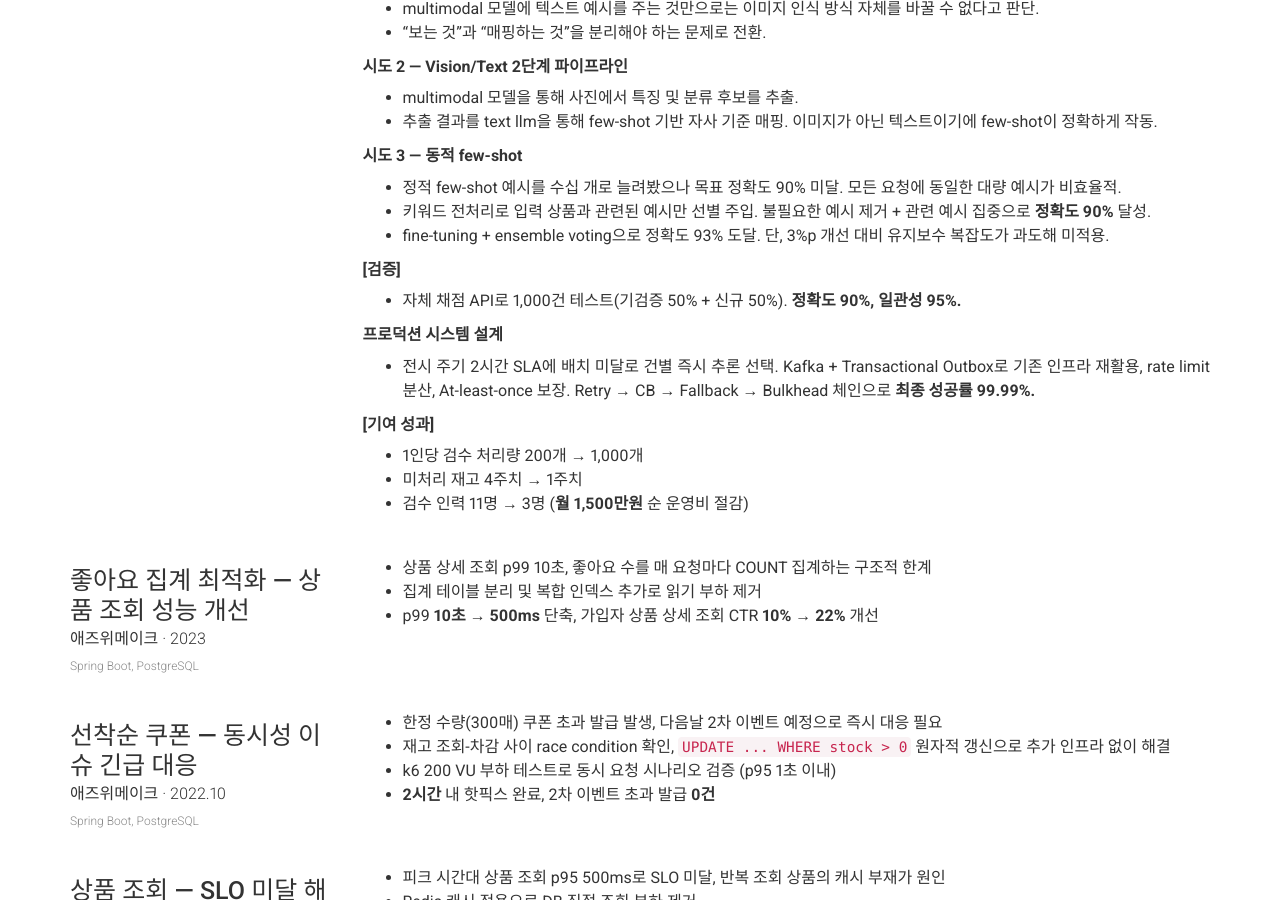
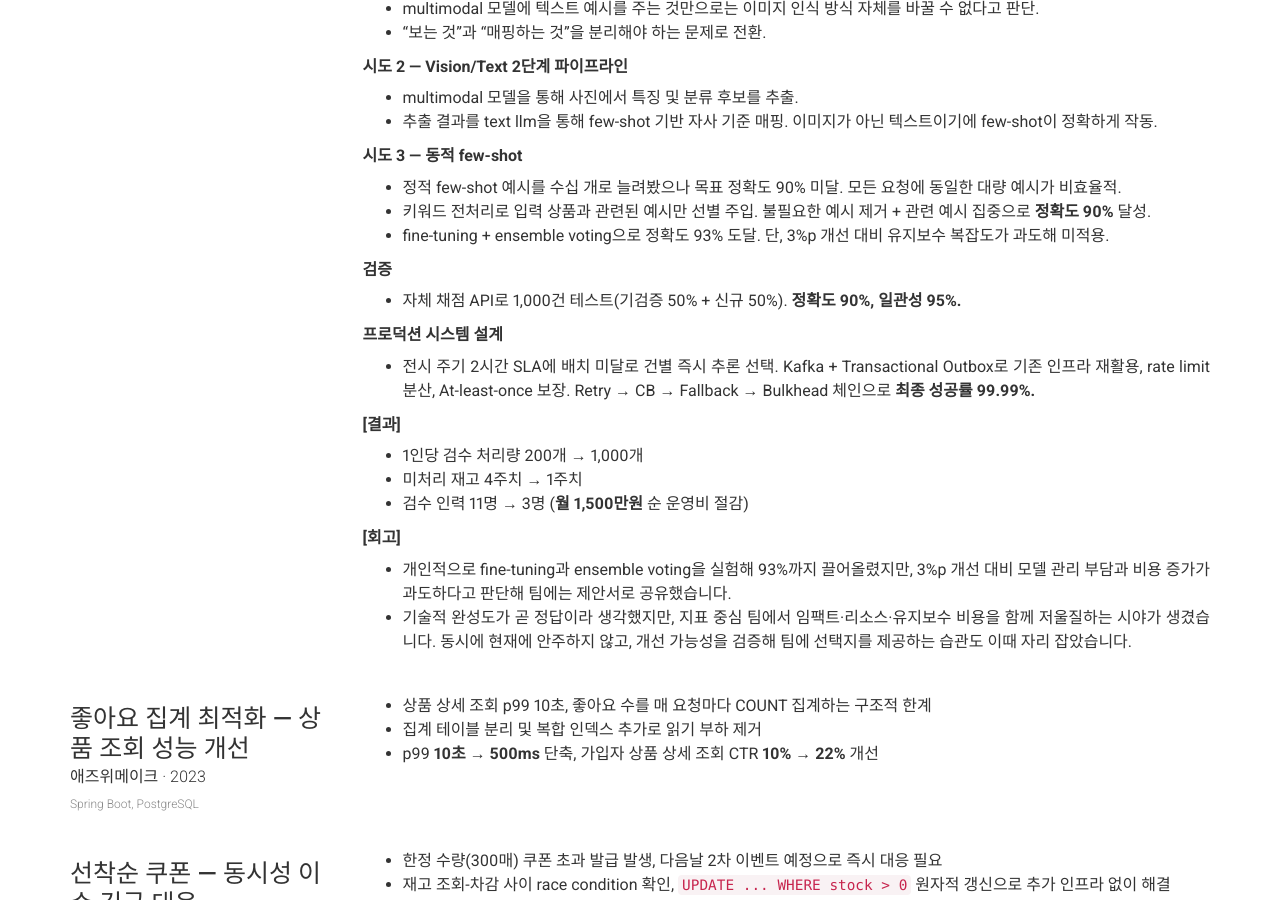
Before and after one commit to toongri/toongri.github.io, a Jekyll site: the page built from index.md, in a window 1280 px wide and 900 px high, scrolled down 1160 px. Built offline with Jekyll 4.4.1, drawn with Linux system fonts in a browser that asks for light colours; nearby versions of some CDN libraries.

Commit message:
docs: 메타데이터 추론 시스템 회고 추가 및 섹션명 정리

```diff
--- a/_config.yml
+++ b/_config.yml
@@ -81,16 +81,21 @@ content:
           - 키워드 전처리로 입력 상품과 관련된 예시만 선별 주입. 불필요한 예시 제거 + 관련 예시 집중으로 **정확도 90%** 달성.
           - fine-tuning + ensemble voting으로 정확도 93% 도달. 단, 3%p 개선 대비 유지보수 복잡도가 과도해 미적용.
 
-          **[검증]**
+          **검증**
           - 자체 채점 API로 1,000건 테스트(기검증 50% + 신규 50%). **정확도 90%, 일관성 95%.**
 
           **프로덕션 시스템 설계**
           - 전시 주기 2시간 SLA에 배치 미달로 건별 즉시 추론 선택. Kafka + Transactional Outbox로 기존 인프라 재활용, rate limit 분산, At-least-once 보장. Retry → CB → Fallback → Bulkhead 체인으로 **최종 성공률 99.99%.**
 
-          **[기여 성과]**
+          **[결과]**
           - 1인당 검수 처리량 200개 → 1,000개
           - 미처리 재고 4주치 → 1주치
           - 검수 인력 11명 → 3명 (**월 1,500만원** 순 운영비 절감)
+
+          **[회고]**
+          - 개인적으로 fine-tuning과 ensemble voting을 실험해 93%까지 끌어올렸지만, 3%p 개선 대비 모델 관리 부담과 비용 증가가 과도하다고 판단해 팀에는 제안서로 공유했습니다.
+          - 기술적 완성도가 곧 정답이라 생각했지만, 지표 중심 팀에서 임팩트·리소스·유지보수 비용을 함께 저울질하는 시야가 생겼습니다. 동시에 현재에 안주하지 않고, 개선 가능성을 검증해 팀에 선택지를 제공하는 습관도 이때 자리 잡았습니다.
+
       - layout: top-left
         title: 좋아요 집계 최적화 — 상품 조회 성능 개선
         caption: 애즈위메이크 · 2023
```
